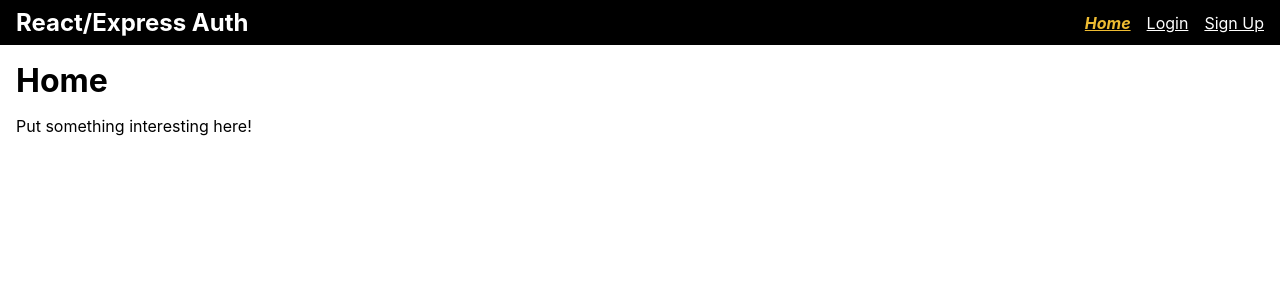
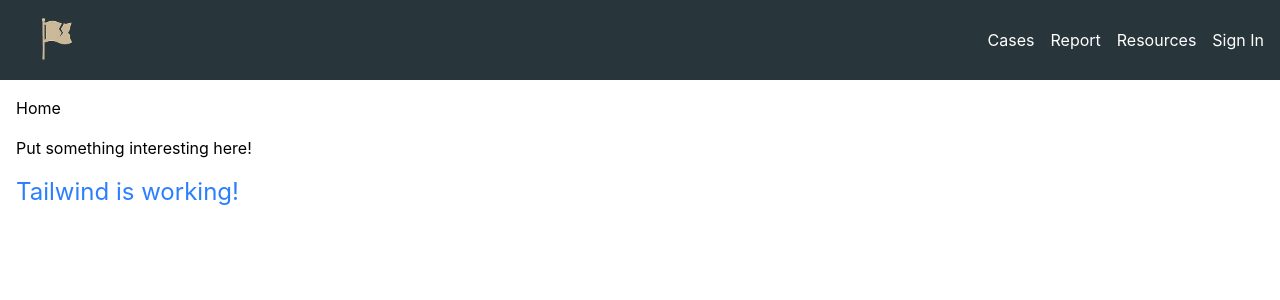
Before and after one commit to OshaunB/dividedus, a React (Vite) app in the folder react-express-auth/frontend/: page / in a window 1280 px wide. Shown: the top 300 px of the page. Built offline with nearby package versions, Linux system fonts and the light colour scheme; no server answers.

Commit message:
okay tailwind is actually working fr this time, started on nav

```diff
--- a/react-express-auth/frontend/package.json
+++ b/react-express-auth/frontend/package.json
@@ -10,11 +10,14 @@
     "preview": "vite preview"
   },
   "dependencies": {
+    "@tailwindcss/cli": "^4.1.11",
+    "daisyui": "^5.0.46",
     "react": "^18.2.0",
     "react-dom": "^18.2.0",
-    "react-router-dom": "^6.11.2"
+    "react-router-dom": "^6.30.1"
   },
   "devDependencies": {
+    "@tailwindcss/postcss": "^4.1.11",
     "@tailwindcss/vite": "^4.1.11",
     "@types/react": "^18.0.28",
     "@types/react-dom": "^18.0.11",
@@ -27,7 +30,6 @@
     "eslint-plugin-react-refresh": "^0.3.4",
     "postcss": "^8.5.6",
     "tailwindcss": "^4.1.11",
-    "tailwindcss-cli": "^0.1.2",
     "vite": "^7.0.4"
   }
 }
--- /dev/null
+++ b/react-express-auth/frontend/postcss.config.cjs
@@ -0,0 +1,9 @@
+// ✅ Correct for Tailwind v4+
+const tailwindcss = require('@tailwindcss/postcss');
+
+module.exports = {
+  plugins: [
+    tailwindcss(),
+    require('autoprefixer'),
+  ],
+};
--- a/react-express-auth/frontend/postcss.config.js
+++ /dev/null
@@ -1,6 +0,0 @@
-module.exports = {
-  plugins: {
-    tailwindcss: {},
-    autoprefixer: {},
-  },
-}
--- a/react-express-auth/frontend/src/components/SiteHeadingAndNav.jsx
+++ b/react-express-auth/frontend/src/components/SiteHeadingAndNav.jsx
@@ -5,24 +5,54 @@ import CurrentUserContext from "../contexts/current-user-context";
 export default function SiteHeadingAndNav() {
   const { currentUser } = useContext(CurrentUserContext);
 
-  return <header>
-    <a id='logo' href='/'>React/Express Auth</a>
-    <nav>
-      <ul>
-        <li><NavLink to='/'>Home</NavLink></li>
+  return (
+    <header style={{ backgroundColor: "#28353A" }}>
+      <NavLink to="/">
+        <img
+          src="/flag.png"
+          alt="Flag"
+          className="w-20 h-16 object-contain cursor-pointer"
+        />
+      </NavLink>
+      <nav>
+        <ul>
+          <li>{/* <NavLink to="/">Home</NavLink> */}</li>
 
-        {
-          currentUser
-            ? <>
-              <li><NavLink to='/users' end={true}>Users</NavLink></li>
-              <li><NavLink to={`/users/${currentUser.id}`}>{currentUser.username}</NavLink></li>
+          {currentUser ? (
+            /*if true*/ <>
+              <li>
+                <NavLink to="/cases">Cases</NavLink>
+              </li>
+              <li>
+                <NavLink to="/report">Report</NavLink>
+              </li>
+              <li>
+                <NavLink to="/resources">Resources</NavLink>
+              </li>
+              <li>
+                <NavLink to={`/users/${currentUser.id}`}>
+                  {currentUser.username}
+                </NavLink>
+              </li>
             </>
-            : <>
-              <li><NavLink to='/login'>Login</NavLink></li>
-              <li><NavLink to='/sign-up'>Sign Up</NavLink></li>
+          ) : (
+            /*if false*/ <>
+              <li>
+                <NavLink to="/login">Cases</NavLink>
+              </li>
+              <li>
+                <NavLink to="/login">Report</NavLink>
+              </li>
+              <li>
+                <NavLink to="/resources">Resources</NavLink>
+              </li>
+              <li>
+                <NavLink to="/sign-up">Sign In</NavLink>
+              </li>
             </>
-        }
-      </ul>
-    </nav>
-  </header>;
+          )}
+        </ul>
+      </nav>
+    </header>
+  );
 }
--- a/react-express-auth/frontend/src/main.jsx
+++ b/react-express-auth/frontend/src/main.jsx
@@ -1,8 +1,9 @@
+import './styles/index.css';
 import ReactDOM from 'react-dom/client';
 import { BrowserRouter } from "react-router-dom";
 import App from './App.jsx';
 import UserContextProvider from './contexts/CurrentUserContextProvider.jsx';
-import './styles/index.css';
+
 
 ReactDOM.createRoot(document.getElementById('root')).render(
   <UserContextProvider>
--- a/react-express-auth/frontend/src/pages/Home.jsx
+++ b/react-express-auth/frontend/src/pages/Home.jsx
@@ -2,5 +2,7 @@ export default function HomePage() {
   return <>
     <h1>Home</h1>
     <p>Put something interesting here!</p>
+    <p className="text-blue-500 text-2xl">Tailwind is working!</p>
+
   </>
 }
--- a/react-express-auth/frontend/src/styles/index.css
+++ b/react-express-auth/frontend/src/styles/index.css
@@ -1,8 +1,11 @@
+@import "tailwindcss";
+
+/*
 * {
   margin: 0;
   padding: 0;
   box-sizing: border-box;
-}
+} */
 
 body {
   font-family: Inter, system-ui, Avenir, Helvetica, Arial, sans-serif;
@@ -46,7 +49,7 @@ header {
   font-size: 1.5rem;
   font-weight: bold;
   text-decoration: none;
-  color: #FFF;
+  color: #fff;
 }
 
 nav ul {
@@ -59,22 +62,22 @@ nav ul {
 
 nav a {
   display: block;
-  color: #FFF;
+  color: #fff;
 }
 
 form {
   padding: 1rem;
-  border: 1px solid #CCC;
+  border: 1px solid #ccc;
   width: 15rem;
 }
 
-form>h2 {
+form > h2 {
   margin-bottom: 1rem;
 }
 
 /* automatically added by NavLink component */
 .active {
-  color: #EEBC32;
+  color: #eebc32;
   font-weight: bold;
   font-style: italic;
 }
--- a/react-express-auth/frontend/tailwind.config.js
+++ b/react-express-auth/frontend/tailwind.config.js
@@ -1,11 +1,10 @@
+/** @type {import('tailwindcss').Config} */
 module.exports = {
-  purge: [],
-  darkMode: false, // or 'media' or 'class'
+  content: [
+    "./src/**/*.{js,jsx,ts,tsx}", // ✅ This tells Tailwind what files to scan
+  ],
   theme: {
     extend: {},
   },
-  variants: {
-    extend: {},
-  },
-  plugins: [],
-}
+  plugins: [require("daisyui")],
+};
```
Also changed, not shown: react-express-auth/frontend/public/flag.png (added), 1 other file (tests, documents, lock files or other folders).
